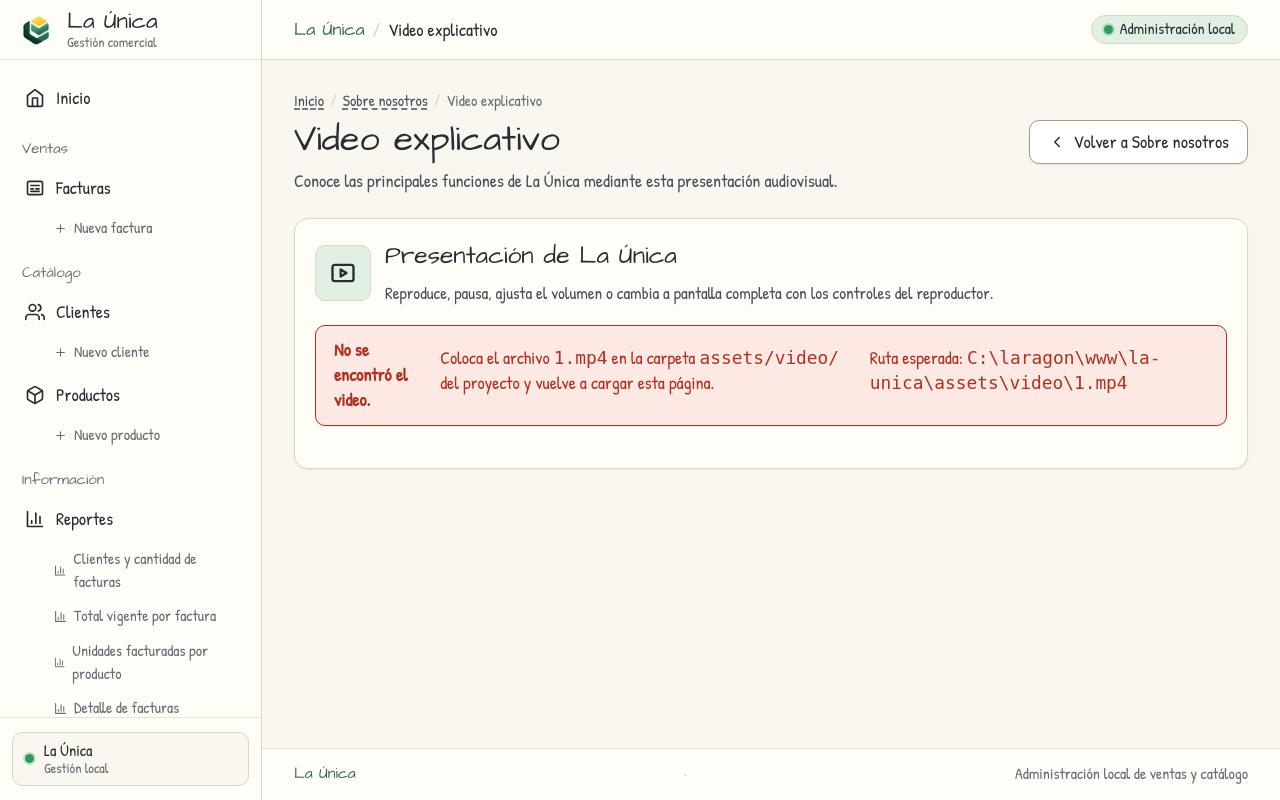
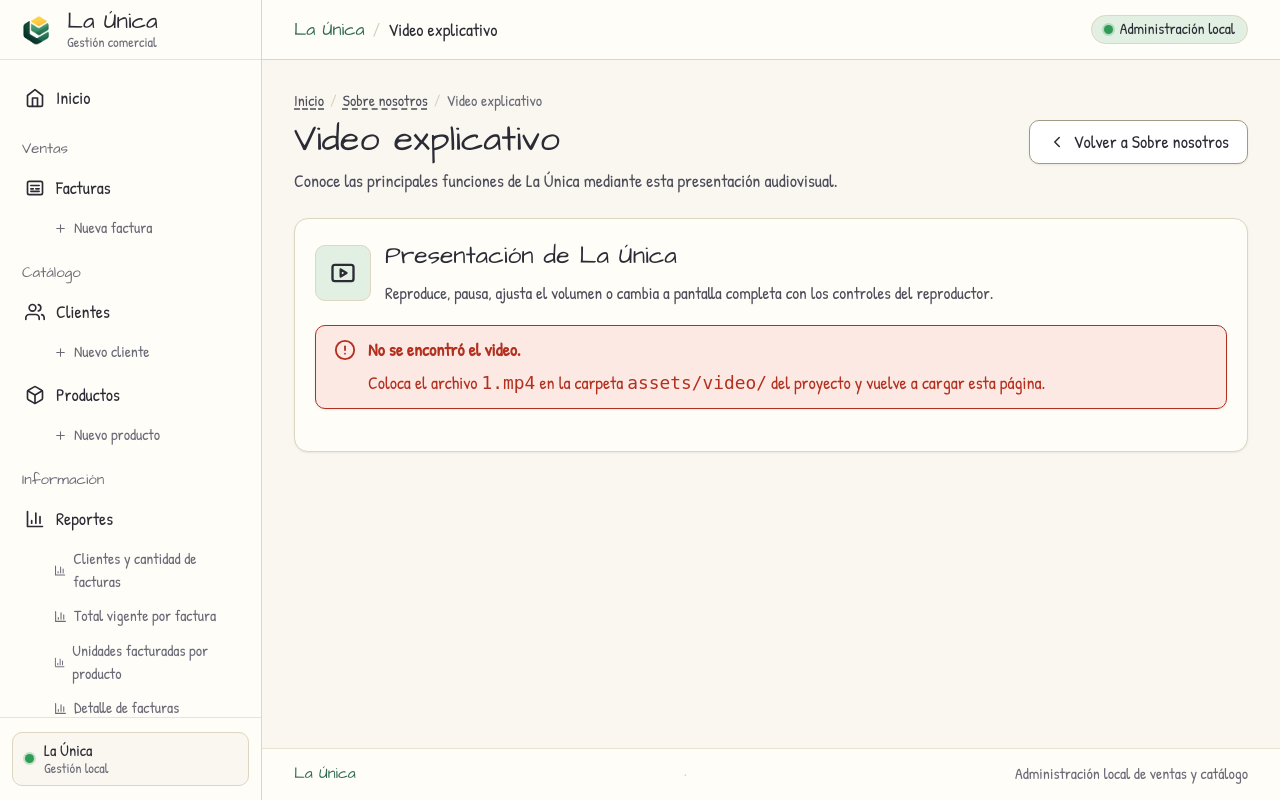
Before and after one commit to TheCarlosS5/la-unica, a PHP site: page /php/sobre_nosotros/video_explicativo.php in a window 1280 px wide. Run offline with PHP 8.4, Linux system fonts and the light colour scheme.

Commit message:
fix: corregir puerto MySQL, menú y aviso del video en Sobre nosotros
- conexion.php: el puerto volvió a 5000, el valor documentado en el
  README, en RELEASE.md y en el propio comentario del archivo. Con 8000
  la aplicación respondía "Error de conexión a la base de datos." en
  cualquier instalación que siguiera la guía.
- menu.php: el bloque «Sobre nosotros» estaba anidado dentro del
  elemento de Reportes; ahora es un elemento hermano. También se
  actualizó el title del enlace del video, que hablaba del "estado".
- video_explicativo.php: el aviso de video faltante se apila con
  alerta-icono/alerta-contenido como en el resto de páginas (antes se
  veía partido en tres columnas) y ya no muestra una ruta fija de
  C:\laragon que no aplica a otras instalaciones.

```diff
--- a/php/config/conexion.php
+++ b/php/config/conexion.php
@@ -16,7 +16,7 @@ mysqli_report(MYSQLI_REPORT_ERROR | MYSQLI_REPORT_STRICT);
 date_default_timezone_set('America/Bogota');
 
 try {
-    $conexion = new mysqli('127.0.0.1', 'root', '', 'la_unica', 8000);
+    $conexion = new mysqli('127.0.0.1', 'root', '', 'la_unica', 5000);
     $conexion->set_charset('utf8mb4');
     $conexion->query("SET time_zone = '-05:00'");
 } catch (Throwable $e) {
--- a/php/includes/menu.php
+++ b/php/includes/menu.php
@@ -171,6 +171,7 @@ if ($seccionActual === '') {
                                     <span><?= h($reporteNav['titulo']) ?></span>
                                 </a>
                             <?php endforeach; ?>
+                        </div>
 
                         <div class="nav-item-complejo">
                             <a class="nav-enlace<?= $seccionActual === 'sobre_nosotros' ? ' activo' : '' ?>" href="<?= h($baseUrl) ?>/php/sobre_nosotros/index.php" <?= $paginaActual === 'index.php' && $seccionActual === 'sobre_nosotros' ? ' aria-current="page"' : '' ?>>
@@ -188,14 +189,13 @@ if ($seccionActual === '') {
                                 </svg>
                                 <span>Manual del Usuario</span>
                             </a>
-                                <a class="nav-subenlace<?= $paginaActual === 'video_explicativo.php' ? ' activo' : '' ?>" href="<?= h($baseUrl) ?>/php/sobre_nosotros/video_explicativo.php" title="Consultar el estado del video explicativo" <?= $paginaActual === 'video_explicativo.php' ? ' aria-current="page"' : '' ?>>
+                            <a class="nav-subenlace<?= $paginaActual === 'video_explicativo.php' ? ' activo' : '' ?>" href="<?= h($baseUrl) ?>/php/sobre_nosotros/video_explicativo.php" title="Ver el video explicativo" <?= $paginaActual === 'video_explicativo.php' ? ' aria-current="page"' : '' ?>>
                                 <svg width="13" height="13" viewBox="0 0 24 24" fill="none" stroke="currentColor" stroke-width="2" stroke-linecap="round" stroke-linejoin="round" aria-hidden="true">
                                     <rect x="3" y="5" width="18" height="14" rx="2" />
                                     <path d="m10 9 5 3-5 3z" />
                                 </svg>
                                 <span>Video explicativo</span>
                             </a>
-                            </div>
                         </div>
                     </nav>
                 </div>
--- a/php/sobre_nosotros/video_explicativo.php
+++ b/php/sobre_nosotros/video_explicativo.php
@@ -66,9 +66,15 @@ require __DIR__ . '/../includes/menu.php';
         </div>
     <?php else: ?>
         <div class="mensaje error alerta alerta-error" role="alert">
-            <strong>No se encontró el video.</strong>
-            <p>Coloca el archivo <code>1.mp4</code> en la carpeta <code>assets/video/</code> del proyecto y vuelve a cargar esta página.</p>
-            <p>Ruta esperada: <code>C:\laragon\www\la-unica\assets\video\1.mp4</code></p>
+            <svg class="alerta-icono" viewBox="0 0 24 24" fill="none" stroke="currentColor" stroke-width="2" stroke-linecap="round" stroke-linejoin="round" aria-hidden="true">
+                <circle cx="12" cy="12" r="10" />
+                <line x1="12" y1="8" x2="12" y2="12" />
+                <line x1="12" y1="16" x2="12.01" y2="16" />
+            </svg>
+            <div class="alerta-contenido">
+                <strong>No se encontró el video.</strong>
+                <p>Coloca el archivo <code>1.mp4</code> en la carpeta <code>assets/video/</code> del proyecto y vuelve a cargar esta página.</p>
+            </div>
         </div>
     <?php endif; ?>
 </section>
```
Lines whose indentation alone changed are shown as unchanged.
